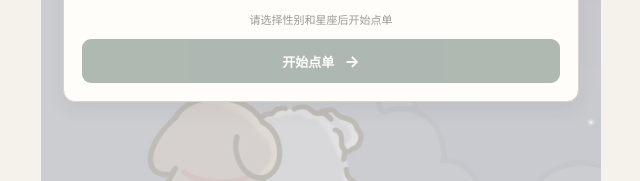
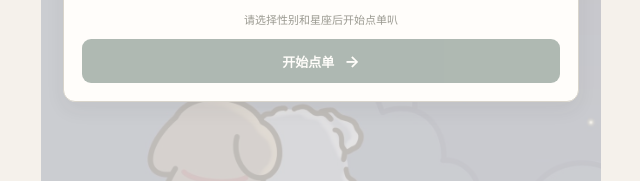
Before and after one commit to adouadou252/lover_order, a plain HTML site: page index.html in a window 1280 px wide. Shown: the part 581-762 px from the top of the page, 319-959 px from the left. Drawn offline with Linux system fonts and the light colour scheme.

Commit message:
test confict

```diff
--- a/index.html
+++ b/index.html
@@ -21,7 +21,7 @@
           </div>
           <div class="section-heading zodiac-heading"><span>02</span><div><h2>星座</h2><p>用于生成今日推荐</p></div></div>
           <div class="zodiac-grid" id="zodiacGrid"></div>
-          <p class="selection-hint" id="selectionHint">请选择性别和星座后开始点单</p>
+          <p class="selection-hint" id="selectionHint">请选择性别和星座后开始点单叭</p>
           <button class="start-order-button" type="button" id="startOrderButton" disabled>开始点单 <b>→</b></button>
         </div>
       </div>
```
